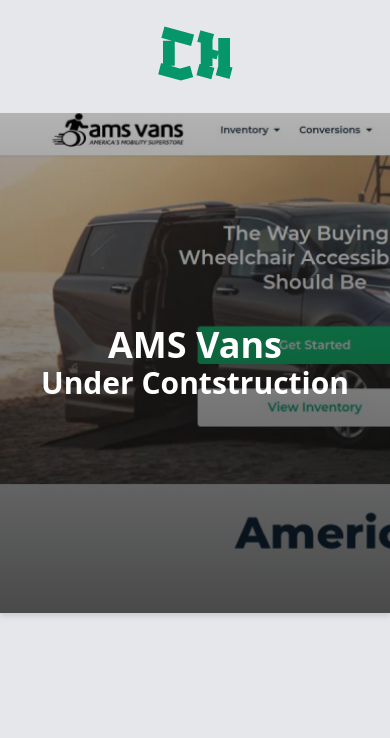
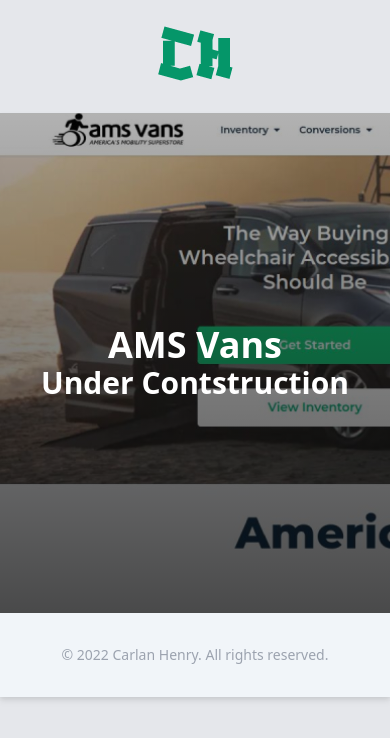
Before and after one commit to devcarlan/myport, a Next.js app: page /projects/ams in a window 390 px wide. Shown: the top 738 px of the page. Built offline with nearby package versions, Linux system fonts and the light colour scheme.

Commit message:
adding footer to layout file and removing wrapper from index page

```diff
--- a/components/layouts/layout.jsx
+++ b/components/layouts/layout.jsx
@@ -7,7 +7,12 @@
       <div className='bg-gray-200 max-w-screen-xl mx-auto'>
         <Nav />
       </div>
-      <div className='wrapper'>{children}</div>
+      <div className='wrapper'>
+        {children}
+        <div className='md:hidden'>
+          <Footer />
+        </div>
+      </div>
       <div className='hidden max-w-screen-xl mx-auto md:block'>
         <Footer />
       </div>
--- a/pages/index.jsx
+++ b/pages/index.jsx
@@ -1,11 +1,9 @@
 import Head from 'next/head'
-import { Nav } from '../components/nav'
 import { Intro } from '../components/intro'
 import { Skills } from '../components/skills'
 import { Projects } from '../components/projects'
 import { About } from '../components/about'
 import { Contact } from '../components/contact'
-import { Footer } from '../components/footer'
 
 export default function Home() {
   return (
@@ -14,15 +12,10 @@
         <title>Carlan Henry</title>
         <meta name='description' content="Carlan Henry's Portfolio Website" />
       </Head>
-      <div className='wrapper'>
-        <Intro />
-        <Skills />
-        <Projects />
-        <Contact />
-        <div className='md:hidden'>
-          <Footer />
-        </div>
-      </div>
+      <Intro />
+      <Skills />
+      <Projects />
+      <Contact />
     </>
   )
 }
```
